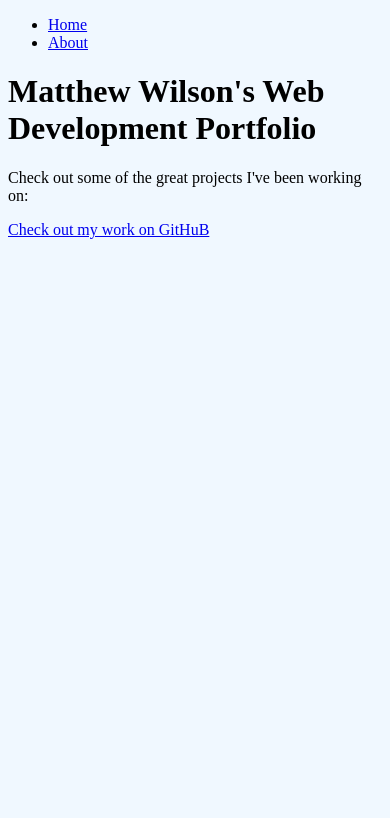
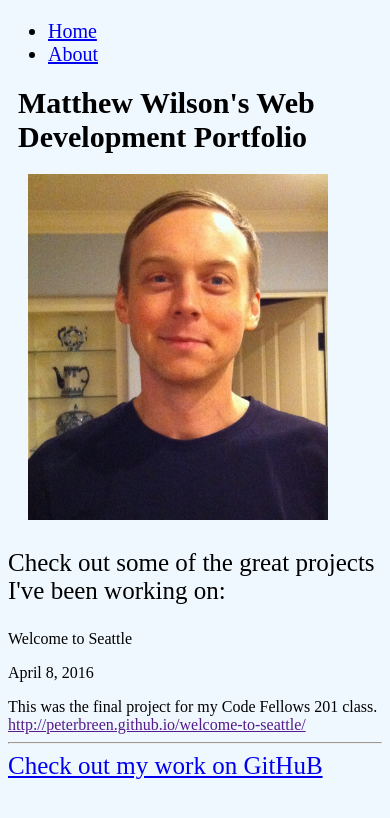
Before and after one commit to MatthewAllanWilson/portfolio, a plain HTML site: page index.html in a window 390 px wide. Drawn offline with nearby package versions, Linux system fonts and the light colour scheme.

Commit message:
Basic mobile view ready, info now printing from array

```diff
--- a/css/style.css
+++ b/css/style.css
@@ -1,3 +1,49 @@
 body {
   background-color:#F0F8FF;
 }
+img {
+  width: 300px;
+  margin-left: 20px;
+}
+h1 {
+  font-size: 30px;
+  margin-left: 10px;
+}
+
+.opening-line {
+  font-size: 25px;
+}
+
+.git-hub {
+  font-size: 25px;
+}
+
+.main-nav {
+  font-size: 20px;
+}
+
+@media only screen and (min-width: 641px) {
+  /*.icon-menu {
+    display: none;
+  }
+
+  .main-nav {
+    padding: .2em .2em .2em .2em;
+  }
+
+  .main-nav ul {
+    display: block;
+
+  }
+
+  .main-nav  ul li {
+    display: inline;
+    border-bottom: none;
+  }*/
+
+  img {
+    width: auto;
+    height: 200px;
+  }
+
+}
--- a/index.html
+++ b/index.html
@@ -14,12 +14,15 @@
   </nav>
 
   <h1>Matthew Wilson's Web Development Portfolio</h1>
-  <p>Check out some of the great projects I've been working on:</p>
+  <img src="images/FacePic.jpg">
+  <p class="opening-line">Check out some of the great projects I've been working on:</p>
   <section id="projects">
-  <section class="title"></section>
-  <section class="date"></section>
-  <section class ="description"></section>
-  <section class ="link"></section>
+    <article class="template">
+  <div class="title"></div>
+  <p class="date"></p>
+  <article class="description"></article>
+  <a href class="link"></a>
+  </article>
 </section>
 <script src="https://code.jquery.com/jquery-1.12.0.min.js"></script>
   <script src="js/data.js"></script>
@@ -27,6 +30,6 @@
   <script src="js/view.js"></script>
 </body>
 <footer>
-  <a href="https://github.com/MatthewAllanWilson">Check out my work on GitHuB</a>
+  <a class="git-hub" href="https://github.com/MatthewAllanWilson">Check out my work on GitHuB</a>
 </footer>
 </html>
--- a/js/view.js
+++ b/js/view.js
@@ -5,7 +5,6 @@ projectView.handleMainNav = function() {
     console.log($(this).data('content'));
     $('.tab-content').hide();
     $("#" + $(this).data('content')).show();
-
   });
 };
 projectView.handleMainNav();
```
Also changed, not shown: images/FacePic.jpg (added), 1 other file.
